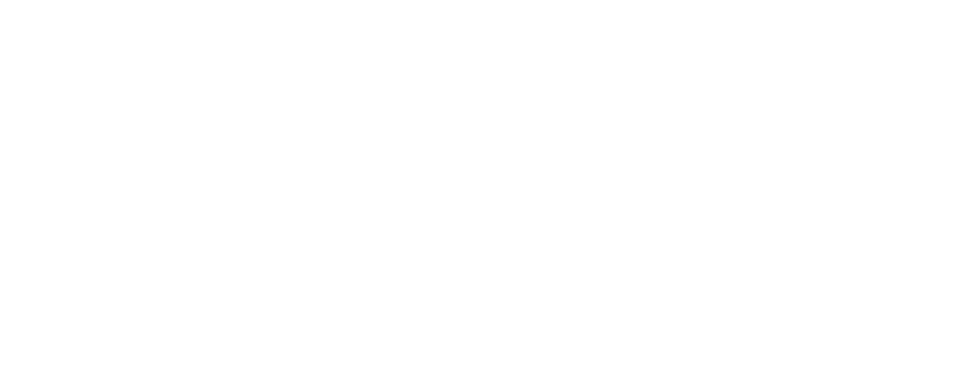
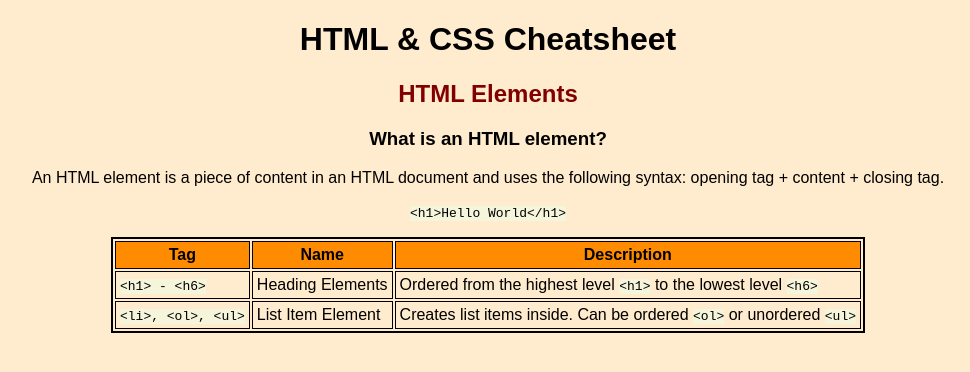
Before and after one commit to kfaith98/codecademy-fullstack-engineer-path, a plain HTML site: page Projects/build-your-own-cheatsheet/index.html in a window 1280 px wide. Shown: the whole page, without its empty margins (152-1122 px from the left). Drawn offline with Linux system fonts and the light colour scheme.

Commit message:
Create initial table structure and add basic styling

```diff
--- a/Projects/build-your-own-cheatsheet/index.html
+++ b/Projects/build-your-own-cheatsheet/index.html
@@ -3,9 +3,44 @@
 <head>
     <meta charset="UTF-8">
     <meta name="viewport" content="width=device-width, initial-scale=1.0">
+    <link rel="stylesheet" href="./styles.css" type="text/css">
     <title>HTML & CSS Cheatsheet</title>
 </head>
 <body>
+    <h1>HTML & CSS Cheatsheet</h1>
 
+    <h2>HTML Elements</h2>
+    <h3>What is an HTML element?</h3>
+    <p>An HTML element is a piece of content in an HTML document and uses the following syntax: opening tag + content +
+        closing tag.</p>
+    <p><span class="code">&lt;h1&gt;Hello World&lt;/h1&gt;</span></p>
+
+    <table>
+        <thead>
+            <tr>
+                <th>Tag</th>
+                <th>Name</th>
+                <th>Description</th>
+            </tr>
+        </thead>
+        <tbody>
+            <tr>
+                <td>
+                    <span class="code">&lt;h1&gt; - &lt;h6&gt;</span>
+                </td>
+                <td>Heading Elements</td>
+                <td>Ordered from the highest level <span class="code">&lt;h1&gt;</span>
+                    to the lowest level <span class="code">&lt;h6&gt;</span></td>
+            </tr>
+            <tr>
+                <td>
+                    <span class="code">&lt;li&gt;, &lt;ol&gt;, &lt;ul&gt;</span>
+                </td>
+                <td>List Item Element</td>
+                <td>Creates list items inside. Can be ordered <span class="code">&lt;ol&gt;</span>
+                    or unordered <span class="code">&lt;ul&gt;</span></td>
+            </tr>
+        </tbody>
+    </table>
 </body>
 </html>
--- a/Projects/build-your-own-cheatsheet/styles.css
+++ b/Projects/build-your-own-cheatsheet/styles.css
@@ -0,0 +1,33 @@
+body {
+    font-family: "Arial", sans-serif;
+    background-color: blanchedalmond;
+    margin: 0;
+    padding: 0;
+}
+
+h1, h2, h3, p {
+    text-align: center;
+}
+
+h2 {
+    color: maroon;
+}
+
+table {
+    border: 2px solid black;
+    margin: 0 auto;
+}
+
+th {
+    background-color: darkorange;
+}
+
+th, td {
+    border: 1px solid black;
+    padding: 4px;
+}
+
+.code {
+    font-family: monospace;
+    background-color: beige;
+}
```
